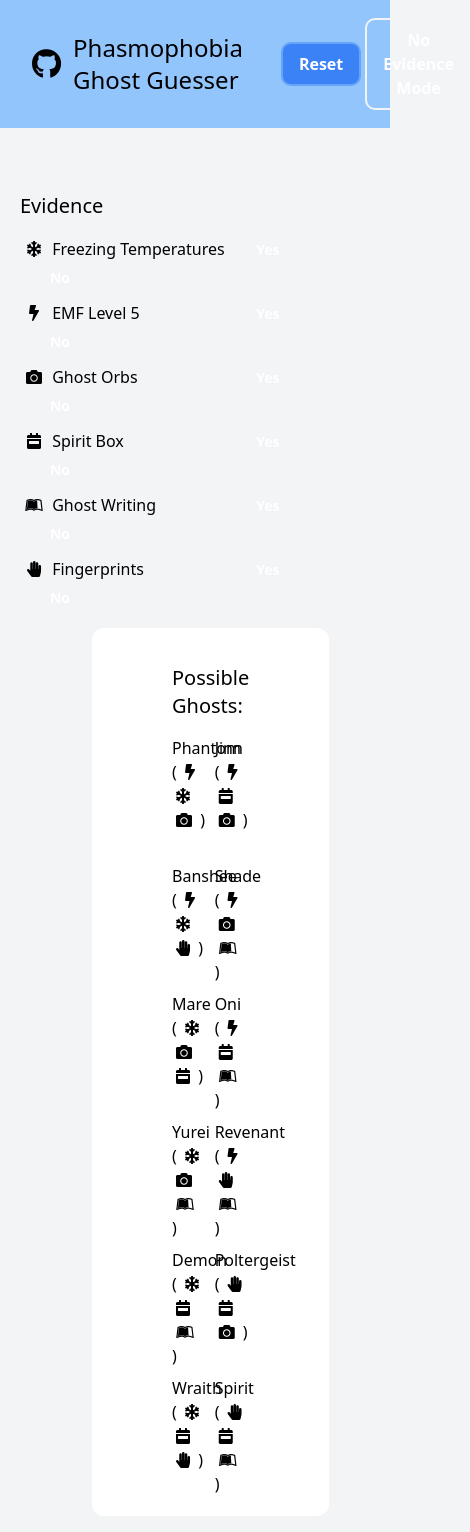
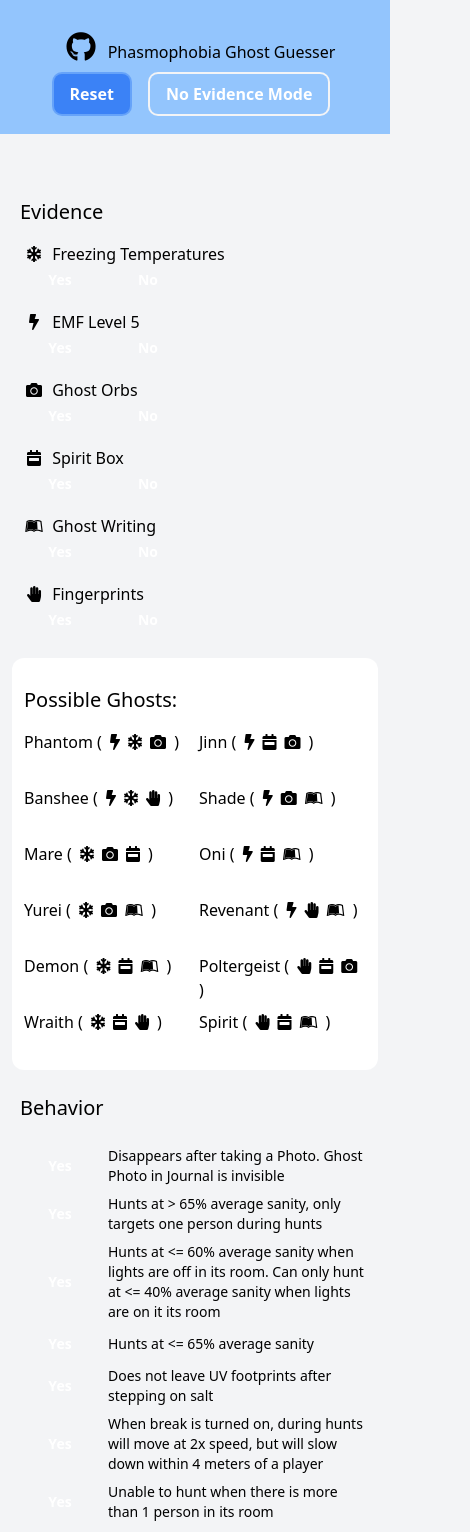
Before and after one commit to jetfontanilla/phasmophobia-ghost-guesser, an Angular app: page / in a window 390 px wide. Shown: the top 1532 px of the page, 470 px wide, since content can reach past the window. Built offline with nearby package versions, Linux system fonts and the light colour scheme.

Commit message:
mobile responsive design

```diff
--- a/src/app/app.component.html
+++ b/src/app/app.component.html
@@ -1,28 +1,33 @@
-<div class="p-5 mb-10 flex items-center bg-blue-300">
+<div class="p-5 mb-10 flex flex-col md:flex-row items-center bg-blue-300">
+  <div>
     <a href="https://github.com/jetfontanilla/phasmophobia-ghost-guesser">
       <i class="fab fa-github text-3xl m-3" title="View Project"></i>
     </a>
-  <h1 class="flex-initial text-2xl inline-block">Phasmophobia Ghost Guesser</h1>
-  <span class="inline-block rounded-lg px-4 py-2 text-l font-semibold text-white text-center cursor-pointer mr-2 hover:bg-opacity-75 bg-blue-500 ml-10 ring-2"
+    <h1 class="flex-initial text:xl md:text-2xl inline-block">Phasmophobia Ghost Guesser</h1>
+  </div>
+  <div class="md:ml-10">
+    <span class="inline-block rounded-lg px-4 py-2 text-l font-semibold text-white text-center cursor-pointer mr-2 hover:bg-opacity-75 bg-blue-500 ring-2"
           (click)="reset()"
     >Reset</span>
-  <span class="inline-block rounded-lg px-4 py-2 text-l font-semibold text-white text-center cursor-pointer mr-2 hover:bg-opacity-75 ml-auto ring-2 ring-gray-100"
+    <span class="inline-block rounded-lg px-4 py-2 text-l font-semibold text-white text-center cursor-pointer mr-2 hover:bg-opacity-75 ring-2 ml-3 ring-gray-100"
           [class.bg-gray-400]="!isNoEvidenceMode()"
           [class.bg-green-500]="isNoEvidenceMode()"
           (click)="toggleNoEvidenceMode()"
     >No Evidence Mode</span>
+  </div>
 </div>
 
 <div class="m-3 flex flex-wrap">
 
   <div class="m-2 evidence">
     <h2 class="text-xl my-4">Evidence</h2>
-    <div *ngFor="let evidence of getEvidence()" class="my-2">
+    <div *ngFor="let evidence of getEvidence()" class="mb-4">
       <ng-template [ngIf]="!isNoEvidenceMode() || evidence.noEvidence">
         <span class="inline-block w-52">
           <i class="m-1 w-5 text-center" [ngClass]="evidence.iconClass" [title]="evidence.name"></i>
           {{evidence.name}}
         </span>
+        <span class="whitespace-nowrap">
           <span class="inline-block rounded-full px-3 py-1 text-sm font-semibold text-white w-20 text-center cursor-pointer mr-2 hover:bg-opacity-75"
                 [class.bg-gray-400]="isEvidenceUndefined(evidence.id) || isEvidenceAbsent(evidence.id)"
                 [class.bg-green-500]="isEvidencePresent(evidence.id)"
@@ -33,11 +38,12 @@
                 [class.bg-red-500]="isEvidenceAbsent(evidence.id)"
                 (click)="toggleEvidenceAbsence(evidence.id)"
           >No</span>
+        </span>
       </ng-template>
     </div>
   </div>
 
-  <div class="mx-20 ghost-result flex-auto bg-white rounded-xl px-20 py-5">
+  <div class="ghost-result flex-auto bg-white rounded-xl p-3 md:mx-20 md:px-20 md:py-5">
     <ng-template [ngIf]="getPossibleGhosts().length">
       <h2 class="text-xl my-4 inline-block" *ngIf="getPossibleGhosts().length > 1">Possible Ghosts:</h2>
       <h2 class="text-xl my-4 inline-block" *ngIf="getPossibleGhosts().length === 1">Your Ghost is a:</h2>
@@ -69,7 +75,7 @@
 
   <div class="m-2 behavior flex-initial">
     <h2 class="text-xl my-4">Behavior</h2>
-    <div class="grid grid-cols-2 gap-3">
+    <div class="grid md:grid-cols-2 gap-3">
 
       <div class="behavior-giveaway">
         <div *ngFor="let behavior of getGhostBehaviorGiveaway()" class="flex items-center my-2">
```
Lines whose indentation alone changed are shown as unchanged.
